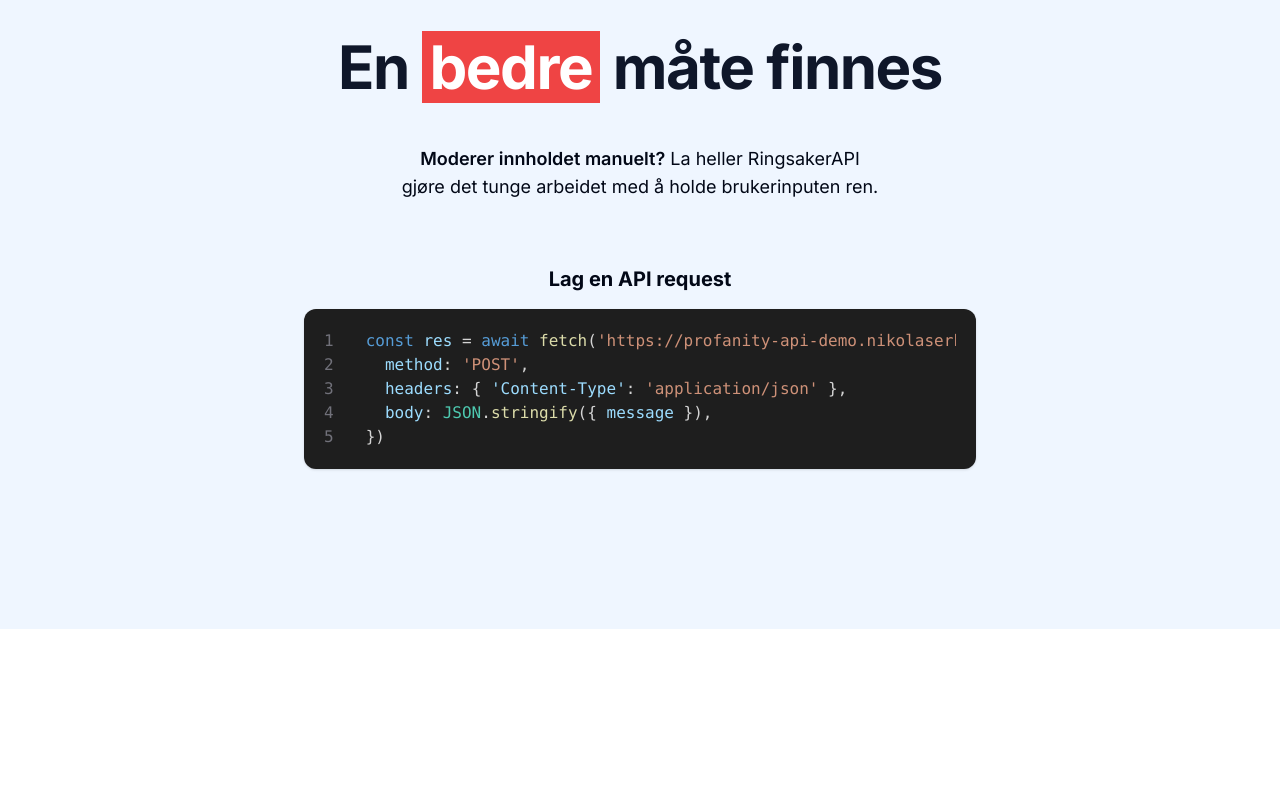
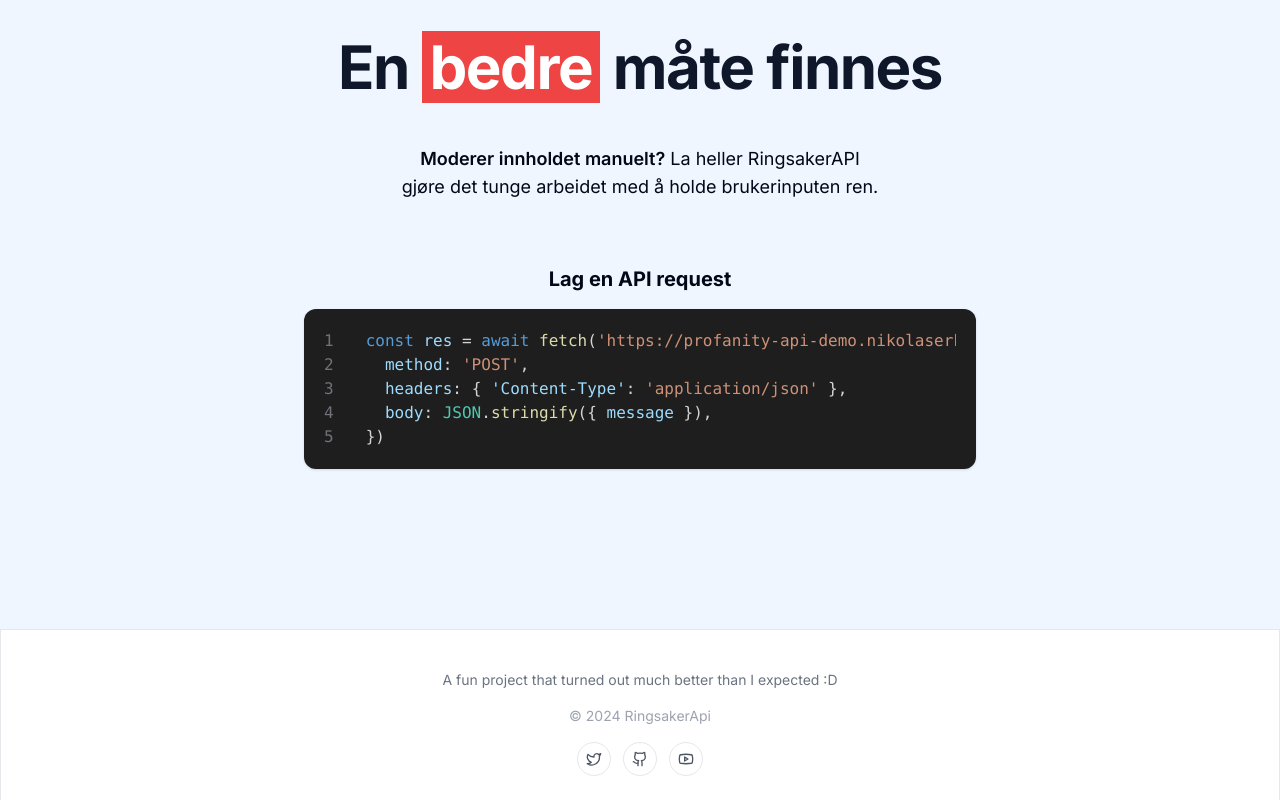
Before and after one commit to Nikolas-Vardeberg/profanity-plugin, a Next.js app: page / in a window 1280 px wide. Shown: the part 1889-2689 px from the top of the page. Before the commit the page ends 2518 px from the top, so only its background shows below. Built offline with nearby package versions, Linux system fonts and the light colour scheme.

Commit message:
update: added footer and navbar update

```diff
--- a/src/app/(root)/layout.tsx
+++ b/src/app/(root)/layout.tsx
@@ -1,4 +1,5 @@
 import Navbar from "@/components/Navbar"
+import Footer from "@/components/footer"
 
 
 type Props = {
@@ -9,7 +10,10 @@
     return(
         <>
             <Navbar />
-            {children}
+            <main>
+                {children}
+            </main>
+            <Footer />
         </>
     )
 }
--- a/src/components/Navbar.tsx
+++ b/src/components/Navbar.tsx
@@ -56,6 +56,7 @@
 export default function Navbar() {
     return(
       <div className="sticky inset-x-0 top-0 z-30 bg-background transition-all border-b">
+        <MaxWidthWrapper>
         <nav className="w-full relative flex items-center justify-between mx-auto px-12 py-5">
 
             <Link href="/">
@@ -66,7 +67,7 @@
             <NavigationMenu>
                 <NavigationMenuList className="hidden md:flex md:space-x-4">
                   <NavigationMenuItem>
-                    <NavigationMenuTrigger>Kom i gang</NavigationMenuTrigger>
+                    <NavigationMenuTrigger>Om Ringskaer</NavigationMenuTrigger>
                     <NavigationMenuContent>
                       <ul className="grid gap-3 p-4 md:w-[400px] lg:w-[500px] lg:grid-cols-[.75fr_1fr]">
                         <li className="row-span-3">
@@ -88,7 +89,7 @@
                     </NavigationMenuContent>
                   </NavigationMenuItem>
                   <NavigationMenuItem>
-                    <NavigationMenuTrigger>Om Oss</NavigationMenuTrigger>
+                    <NavigationMenuTrigger>Tjenester</NavigationMenuTrigger>
                     <NavigationMenuContent>
                       <ul className="grid w-[400px] gap-3 p-4 md:w-[500px] md:grid-cols-2 lg:w-[600px] ">
                         {components.map((component) => (
@@ -102,6 +103,20 @@
                         ))}
                       </ul>
                     </NavigationMenuContent>
+                  </NavigationMenuItem>
+                  <NavigationMenuItem>
+                    <Link href="https://www.ringsaker.kommune.no/kontakt-oss.465156.no.html" legacyBehavior passHref>
+                      <NavigationMenuLink className={navigationMenuTriggerStyle()}>
+                          Organisasjon
+                      </NavigationMenuLink>
+                    </Link>
+                  </NavigationMenuItem>
+                  <NavigationMenuItem>
+                    <Link href="https://www.ringsaker.kommune.no/kontakt-oss.465156.no.html" legacyBehavior passHref>
+                      <NavigationMenuLink className={navigationMenuTriggerStyle()}>
+                          Politkk
+                      </NavigationMenuLink>
+                    </Link>
                   </NavigationMenuItem>
                   <NavigationMenuItem>
                     <Link href="https://www.ringsaker.kommune.no/kontakt-oss.465156.no.html" legacyBehavior passHref>
@@ -153,6 +168,7 @@
               </Link>
 
         </nav>
+        </MaxWidthWrapper>
         </div>
     )
 }
--- /dev/null
+++ b/src/components/footer.tsx
@@ -0,0 +1,48 @@
+import { Github, Twitter, Youtube } from "lucide-react"
+import Image from "next/image"
+import Link from "next/link"
+
+
+
+const Footer = () => {
+    return(
+        <footer className='bg-blue-50'>
+      <div className='p-6 bg-white mx-auto relative z-10 overflow-hidden border border-b-0 border-gray-200'>
+        <div className='flex flex-col items-center gap-4 text-center'>
+          <Link href='/'>
+            {/* <LogoType className='h-7 text-gray-800' /> */}
+          </Link>
+          <p className='max-w-md text-sm text-gray-500'>
+            A fun project that turned out much better than I expected :D
+          </p>
+          <p className='text-sm leading-5 text-gray-400'>
+            © {new Date().getFullYear()} RingsakerApi
+          </p>
+          <div className='flex items-center space-x-3'>
+            <a
+              href='#'
+              className='group rounded-full border border-gray-200 p-2 transition-colors hover:bg-gray-100'>
+              <span className='sr-only'>Twitter</span>
+              <Twitter className='h-4 w-4 text-gray-600 transition-colors group-hover:text-black' />
+            </a>
+            <a
+              href='#'
+              className='group rounded-full border border-gray-200 p-2 transition-colors hover:bg-gray-100'>
+              <span className='sr-only'>Github</span>
+              <Github className='h-4 w-4 text-gray-600 transition-colors group-hover:text-black' />
+            </a>
+
+            <a
+              href='#'
+              className='group rounded-full border border-gray-200 p-2 transition-colors hover:bg-gray-100'>
+              <span className='sr-only'>YouTube</span>
+              <Youtube className='h-4 w-4 text-gray-600 transition-colors group-hover:text-[#ff0000]' />
+            </a>
+          </div>
+        </div>
+      </div>
+    </footer>
+    )
+}
+
+export default Footer
```
